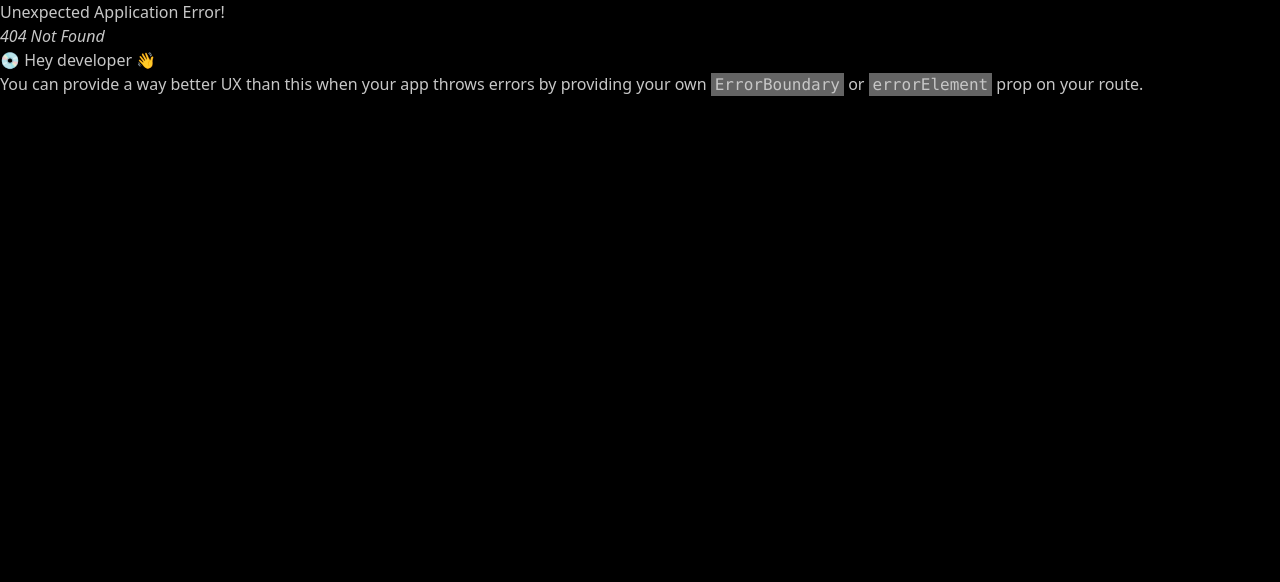
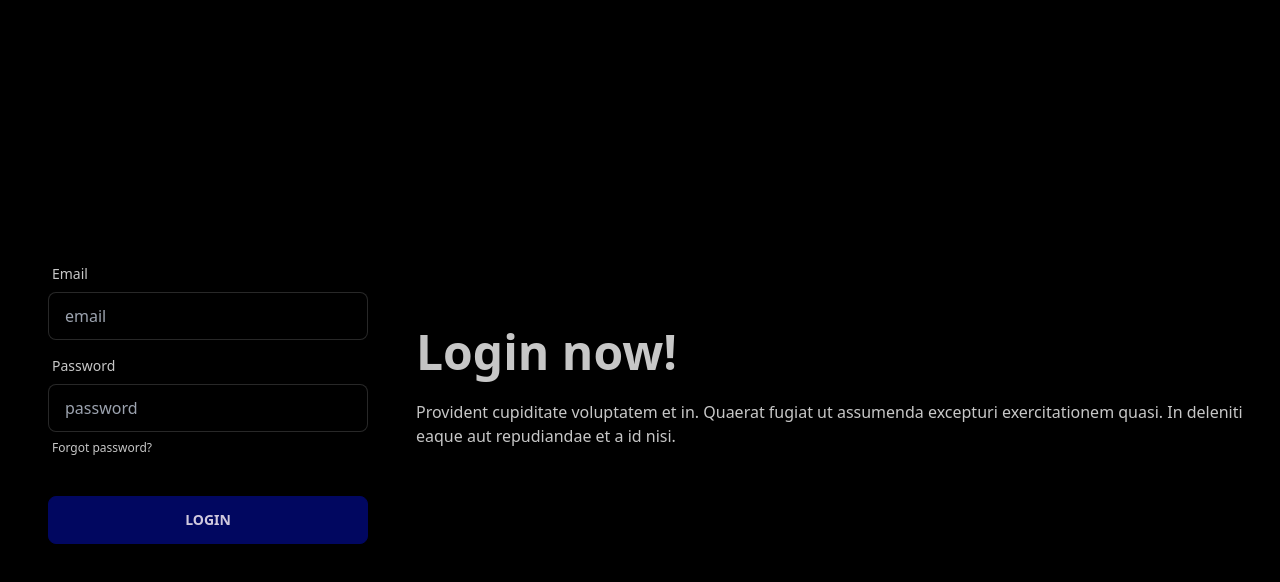
Before and after one commit to Litontripura/musical-summer, a React (Vite) app: page /login in a window 1280 px wide. Before the commit this address had no page. Shown: the top 582 px of the page. Built offline with nearby package versions, Linux system fonts and the light colour scheme; no server answers.

Commit message:
this time i have finished the auth related

```diff
--- /dev/null
+++ b/src/Pages/Login/Login.jsx
@@ -0,0 +1,38 @@
+import React from 'react';
+
+const Login = () => {
+    return (
+        <div className="hero min-h-screen bg-base-200">
+        <div className="hero-content flex-col lg:flex-row-reverse">
+          <div className="text-center lg:text-left">
+            <h1 className="text-5xl font-bold">Login now!</h1>
+            <p className="py-6">Provident cupiditate voluptatem et in. Quaerat fugiat ut assumenda excepturi exercitationem quasi. In deleniti eaque aut repudiandae et a id nisi.</p>
+          </div>
+          <div className="card flex-shrink-0 w-full max-w-sm shadow-2xl bg-base-100">
+            <div className="card-body">
+              <div className="form-control">
+                <label className="label">
+                  <span className="label-text">Email</span>
+                </label>
+                <input type="text" placeholder="email" className="input input-bordered" />
+              </div>
+              <div className="form-control">
+                <label className="label">
+                  <span className="label-text">Password</span>
+                </label>
+                <input type="text" placeholder="password" className="input input-bordered" />
+                <label className="label">
+                  <a href="#" className="label-text-alt link link-hover">Forgot password?</a>
+                </label>
+              </div>
+              <div className="form-control mt-6">
+                <button className="btn btn-primary">Login</button>
+              </div>
+            </div>
+          </div>
+        </div>
+      </div>
+    );
+};
+
+export default Login;
--- /dev/null
+++ b/src/Pages/Registration/Registration.jsx
@@ -0,0 +1,38 @@
+
+
+const Registration = () => {
+    return (
+        <div className="hero min-h-screen bg-base-200">
+  <div className="hero-content flex-col lg:flex-row-reverse">
+    <div className="text-center lg:text-left">
+      <h1 className="text-5xl font-bold">Login now!</h1>
+      <p className="py-6">Provident cupiditate voluptatem et in. Quaerat fugiat ut assumenda excepturi exercitationem quasi. In deleniti eaque aut repudiandae et a id nisi.</p>
+    </div>
+    <div className="card flex-shrink-0 w-full max-w-sm shadow-2xl bg-base-100">
+      <div className="card-body">
+        <div className="form-control">
+          <label className="label">
+            <span className="label-text">Email</span>
+          </label>
+          <input type="text" placeholder="email" className="input input-bordered" />
+        </div>
+        <div className="form-control">
+          <label className="label">
+            <span className="label-text">Password</span>
+          </label>
+          <input type="text" placeholder="password" className="input input-bordered" />
+          <label className="label">
+            <a href="#" className="label-text-alt link link-hover">Forgot password?</a>
+          </label>
+        </div>
+        <div className="form-control mt-6">
+          <button className="btn btn-primary">Login</button>
+        </div>
+      </div>
+    </div>
+  </div>
+</div>
+    );
+};
+
+export default Registration;
--- /dev/null
+++ b/src/Providers/AuthProviders.jsx
@@ -0,0 +1,64 @@
+
+import { GoogleAuthProvider, createUserWithEmailAndPassword, getAuth, onAuthStateChanged, signInWithEmailAndPassword, signInWithPopup, signOut, updateProfile } from "firebase/auth";
+import { createContext, useEffect, useState } from "react";
+import app from "../firebase/firebase.config";
+
+export const AuthContext = createContext(null)
+const auth = getAuth(app)
+const googleProvider = new GoogleAuthProvider()
+const AuthProviders = ({children}) => {
+    const [user, setUser]=useState(null)
+
+    const [loading, setLoading]= useState(true)
+
+   const createUser = (email, password)=>{
+    setLoading(true)
+    return createUserWithEmailAndPassword(auth, email, password)
+   }
+   const signIn = (email, password)=>{
+    setLoading(true)
+   return signInWithEmailAndPassword(auth,email, password)
+   }
+   const signInWithGoogle = ()=>{
+    setLoading(true)
+    return signInWithPopup(auth, googleProvider)
+   }
+
+   const logOut = ()=>{
+    setLoading(true)
+    return signOut()
+   }
+   const updateUserProfile = (name, photo)=>{
+    return updateProfile(auth.currentUser,{
+        displayName:name,
+        photoURL:photo
+    })
+   }
+   useEffect(()=>{
+    const unsubscribe = onAuthStateChanged(auth, currentUser=>{
+        setUser(currentUser)
+        setLoading(false)
+    })
+    return ()=>{
+        return unsubscribe()
+    }
+   },[])
+
+    const authInfo = {
+        user,
+        loading,
+        createUser,
+        signIn,
+        signInWithGoogle,
+        logOut,
+        updateUserProfile
+
+    }
+    return (
+        <AuthContext.Provider value={authInfo}>
+            {children}
+        </AuthContext.Provider>
+    );
+};
+
+export default AuthProviders;
--- a/src/main.jsx
+++ b/src/main.jsx
@@ -1,14 +1,14 @@
-import React from 'react'
-import ReactDOM from 'react-dom/client'
-import App from './App.jsx'
-import './index.css'
-import {
-  RouterProvider,
-} from "react-router-dom";
-import router from './Routes/Routes.jsx';
+import React from "react";
+import ReactDOM from "react-dom/client";
+import "./index.css";
+import { RouterProvider } from "react-router-dom";
+import router from "./Routes/Routes.jsx";
+import AuthProviders from "./Providers/AuthProviders.jsx";
 
-ReactDOM.createRoot(document.getElementById('root')).render(
-  <React.StrictMode>
-    <RouterProvider router={router} />
-  </React.StrictMode>,
-)
+ReactDOM.createRoot(document.getElementById("root")).render(
+  <AuthProviders>
+    <React.StrictMode>
+      <RouterProvider router={router} />
+    </React.StrictMode>
+  </AuthProviders>
+);
--- a/tailwind.config.js
+++ b/tailwind.config.js
@@ -11,21 +11,21 @@
 
 "primary": "#01075E",
 
-"secondary": "#7a46bf",
+"secondary": "#011627",
 
-"accent": "#d125ae",
+"accent": "#011627",
 
-"neutral": "",
+// "neutral": "",
 
-"base-100": "",
+// "base-100": "",
 
-"info": "",
+// "info": "",
 
-"success": "",
+// "success": "",
 
-"warning": "",
+// "warning": "",
 
-"error": "",
+// "error": "",
         },
       },
     ],
```
Also changed, not shown: src/Routes/Routes.jsx (+9 -0 lines).
